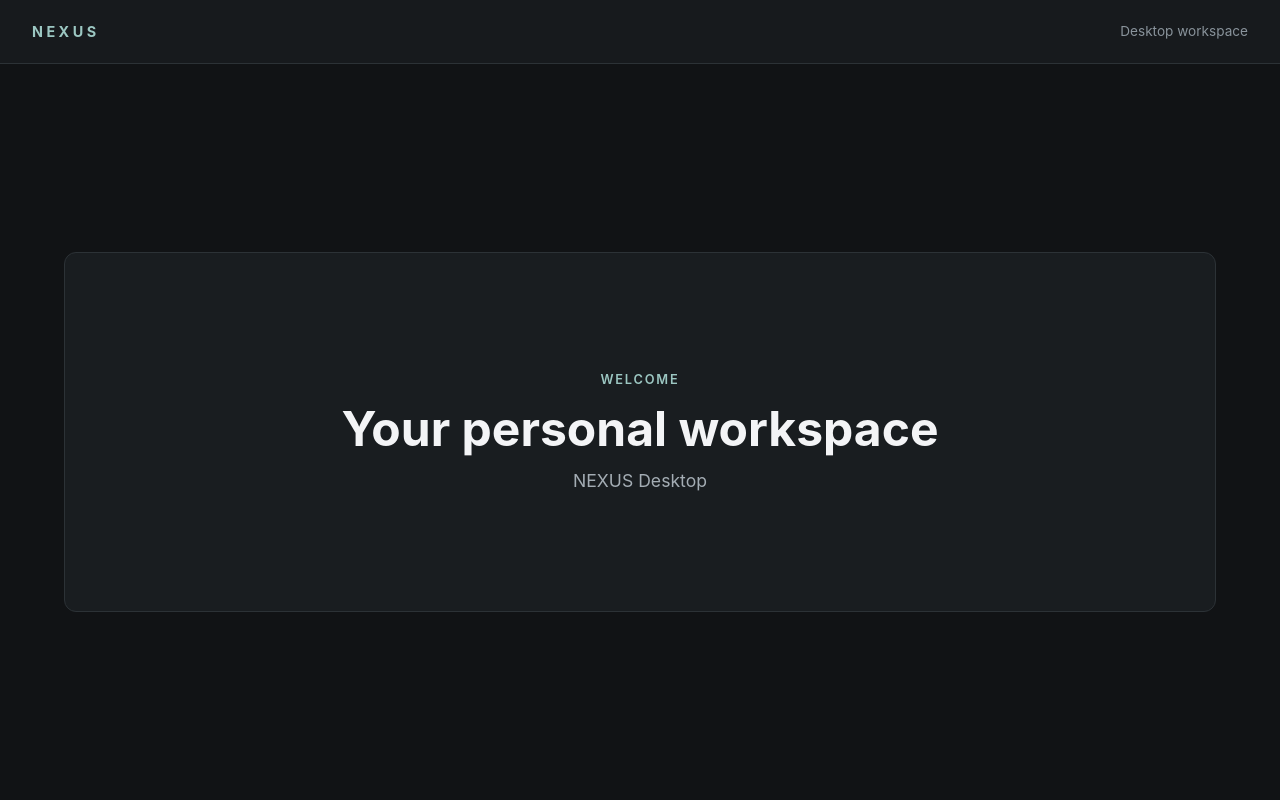
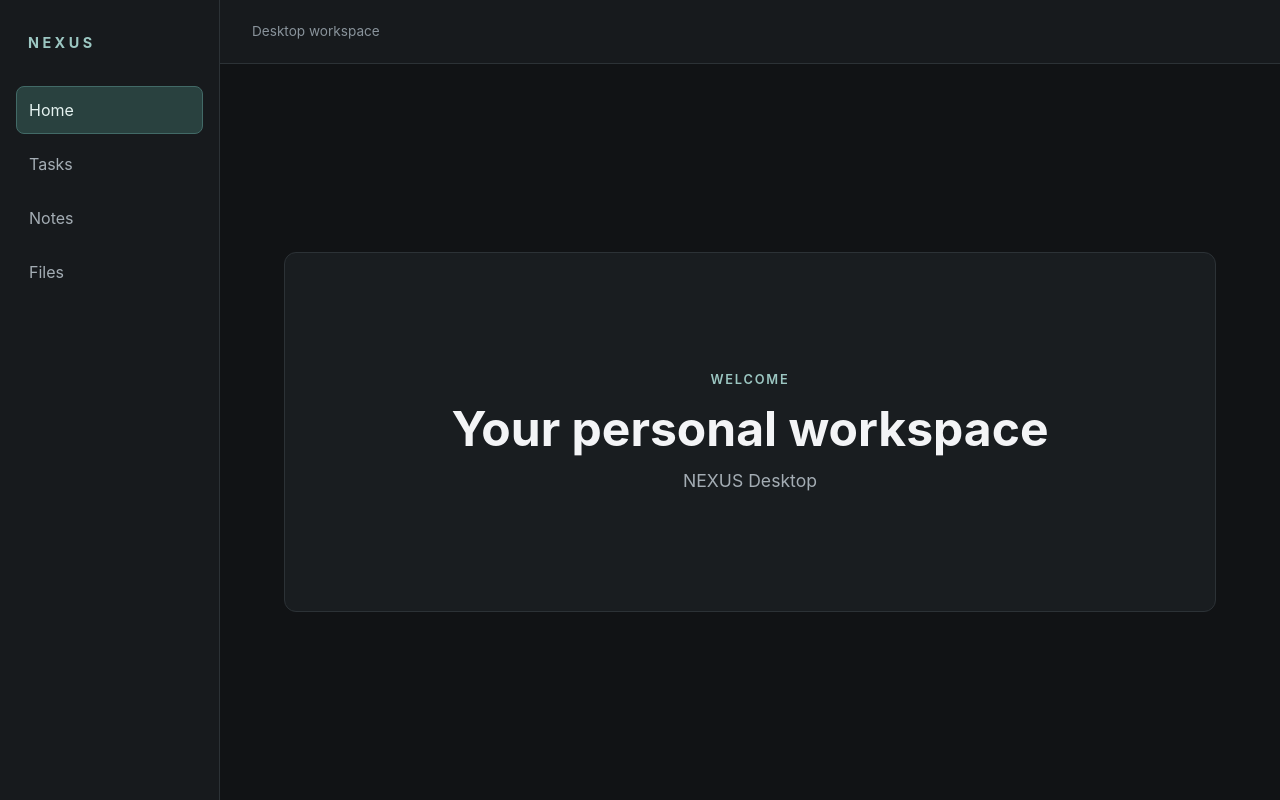
Before and after one commit to kanikasharma-18/Nexus, a React (Vite) app: page / in a window 1280 px wide. Built offline with nearby package versions, Linux system fonts and the light colour scheme.

Commit message:
feat: integrate sidebar navigation into app layout

```diff
--- a/src/App.jsx
+++ b/src/App.jsx
@@ -1,19 +1,30 @@
+import { useState } from 'react';
+import Sidebar from './components/Sidebar.jsx';
+
 function App() {
+  const [activeSection, setActiveSection] = useState('Home');
+
   return (
     <div className="app-shell">
+      <Sidebar
+        activeSection={activeSection}
+        onNavigate={setActiveSection}
+      />
+
+      <div className="app-workspace">
         <header className="app-header">
-        <p className="app-name">NEXUS</p>
           <span className="app-status">Desktop workspace</span>
         </header>
 
         <main className="app-content">
           <section className="welcome-screen">
-          <p className="eyebrow">Welcome</p>
+            <p className="welcome-label">Welcome</p>
             <h1>Your personal workspace</h1>
             <p>NEXUS Desktop</p>
           </section>
         </main>
       </div>
+    </div>
   );
 }
 
--- a/src/style.css
+++ b/src/style.css
@@ -69,8 +69,57 @@ select {
 .app-shell {
   min-height: 100vh;
   display: flex;
+  background: #111315;
+}
+
+.sidebar {
+  width: 220px;
+  flex: 0 0 220px;
+  padding: 1.5rem 1rem;
+  border-right: 1px solid #2c3236;
+  background: #171a1d;
+}
+
+.sidebar-brand {
+  padding: 0.5rem 0.75rem 2rem;
+  color: #9cc7c2;
+  font-size: 0.9rem;
+  font-weight: bold;
+  letter-spacing: 0.24em;
+}
+
+.sidebar-nav {
+  display: flex;
   flex-direction: column;
-  background: #111315;
+  gap: 0.35rem;
+}
+
+.sidebar-item {
+  width: 100%;
+  border-color: transparent;
+  padding: 0.7rem 0.75rem;
+  color: #a4adb4;
+  text-align: left;
+  background: transparent;
+}
+
+.sidebar-item:hover {
+  border-color: #3a4248;
+  background: #252a2e;
+}
+
+.sidebar-item.active {
+  border-color: #426a67;
+  color: #e5f2f0;
+  background: #29413f;
+}
+
+.app-workspace {
+  min-width: 0;
+  min-height: 100vh;
+  display: flex;
+  flex: 1;
+  flex-direction: column;
 }
 
 .app-header {
@@ -119,7 +168,7 @@ select {
   background: #191d20;
 }
 
-.eyebrow {
+.welcome-label {
   margin: 0;
   color: #9cc7c2;
   font-size: 0.8rem;
@@ -142,6 +191,16 @@ h1 {
 }
 
 @media (max-width: 600px) {
+  .sidebar {
+    width: 180px;
+    flex-basis: 180px;
+    padding: 1rem 0.75rem;
+  }
+
+  .sidebar-brand {
+    padding-bottom: 1.5rem;
+  }
+
   .app-header {
     padding: 0 1.25rem;
   }
```
Lines whose indentation alone changed are shown as unchanged.
